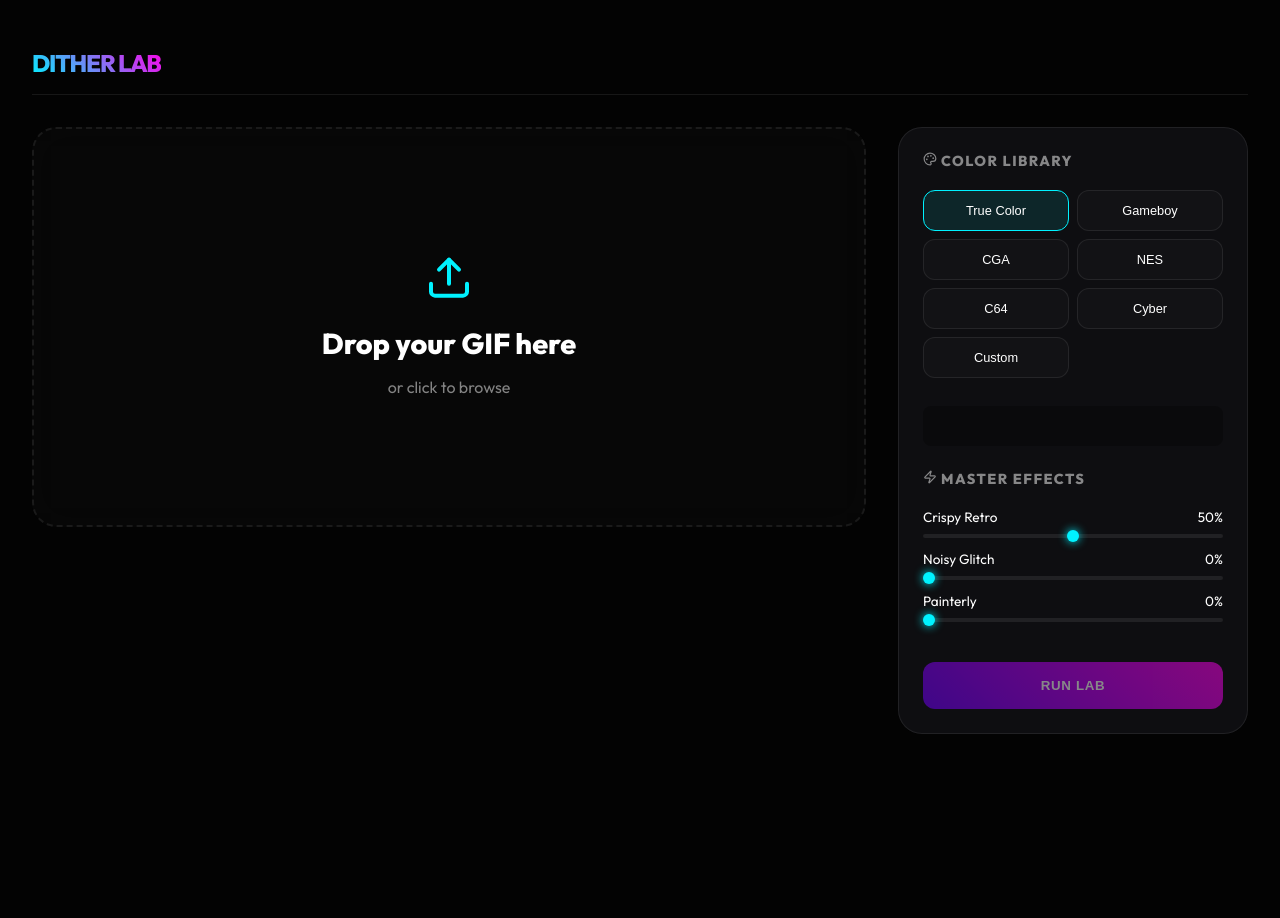
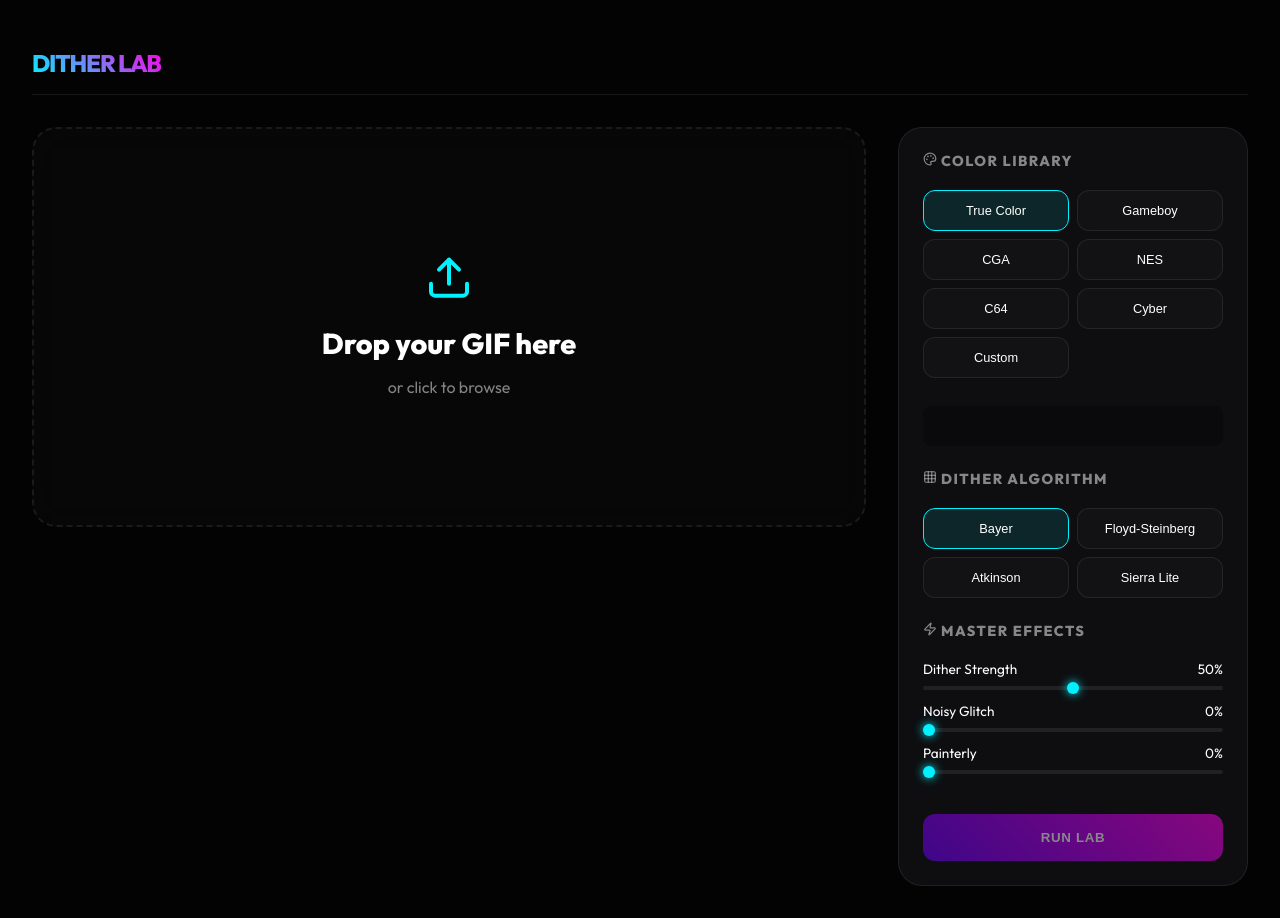
Before and after one commit to cogspa/GITdither, a React (Vite) app: page / in a window 1280 px wide. Before the commit the page ends 800 px from the top, so only its background shows below. Built offline with nearby package versions, Linux system fonts and the light colour scheme.

Commit message:
Add Advanced Dither Algorithms: Floyd-Steinberg, Atkinson, and Sierra Lite

```diff
--- a/src/App.jsx
+++ b/src/App.jsx
@@ -1,5 +1,5 @@
 import React, { useState, useRef, useEffect } from 'react';
-import { Upload, Download, Sliders, Layers, Monitor, Image as ImageIcon, Zap, Palette, Trash2, ArrowRight, Plus, X } from 'lucide-react';
+import { Upload, Download, Sliders, Layers, Monitor, Image as ImageIcon, Zap, Palette, Trash2, ArrowRight, Plus, X, Grid, Cpu } from 'lucide-react';
 import { motion, AnimatePresence } from 'framer-motion';
 import gifFrames from 'gif-frames';
 import GIF from 'gif.js';
@@ -17,6 +17,38 @@ const bayerMatrix8x8 = [
   [63, 31, 55, 23, 61, 29, 53, 21]
 ];
 
+const DITHER_ALGOS = {
+  'Bayer': { type: 'ordered' },
+  'Floyd-Steinberg': {
+    type: 'diffusion',
+    kernel: [
+      { x: 1, y: 0, w: 7 / 16 },
+      { x: -1, y: 1, w: 3 / 16 },
+      { x: 0, y: 1, w: 5 / 16 },
+      { x: 1, y: 1, w: 1 / 16 }
+    ]
+  },
+  'Atkinson': {
+    type: 'diffusion',
+    kernel: [
+      { x: 1, y: 0, w: 1 / 8 },
+      { x: 2, y: 0, w: 1 / 8 },
+      { x: -1, y: 1, w: 1 / 8 },
+      { x: 0, y: 1, w: 1 / 8 },
+      { x: 1, y: 1, w: 1 / 8 },
+      { x: 0, y: 2, w: 1 / 8 }
+    ]
+  },
+  'Sierra Lite': {
+    type: 'diffusion',
+    kernel: [
+      { x: 1, y: 0, w: 2 / 4 },
+      { x: -1, y: 1, w: 1 / 4 },
+      { x: 0, y: 1, w: 1 / 4 }
+    ]
+  }
+};
+
 const PRESET_PALETTES = {
   'True Color': null,
   'Gameboy': ['#0f380f', '#306230', '#8bac0f', '#9bbc0f'],
@@ -27,10 +59,10 @@ const PRESET_PALETTES = {
 };
 
 const ASPECT_RATIOS = [
-  { label: '1:1', value: 1, icon: 'Square' },
-  { label: '9:16', value: 9 / 16, icon: 'Smartphone' },
-  { label: '16:9', value: 16 / 9, icon: 'Monitor' },
-  { label: '4:5', value: 4 / 5, icon: 'Image' }
+  { label: '1:1', value: 1 },
+  { label: '9:16', value: 9 / 16 },
+  { label: '16:9', value: 16 / 9 },
+  { label: '4:5', value: 4 / 5 }
 ];
 
 export default function App() {
@@ -48,6 +80,7 @@ export default function App() {
   const [falloff, setFalloff] = useState(20);
   const [aspectRatio, setAspectRatio] = useState(1);
   const [status, setStatus] = useState('');
+  const [ditherAlgo, setDitherAlgo] = useState('Bayer');
 
   // Palette State
   const [selectedPaletteName, setSelectedPaletteName] = useState('True Color');
@@ -113,7 +146,6 @@ export default function App() {
     setStatus('Analyzing colors...');
 
     setTimeout(() => {
-      // Sample colors from the first frame
       const canvas = document.createElement('canvas');
       const ctx = canvas.getContext('2d');
       const firstFrame = frames[0];
@@ -124,16 +156,13 @@ export default function App() {
       const imageData = ctx.getImageData(0, 0, canvas.width, canvas.height);
       const data = imageData.data;
       const samples = [];
-      const step = Math.floor(data.length / 4000) * 4; // Sample ~1000 pixels
+      const step = Math.floor(data.length / 4000) * 4;
 
       for (let i = 0; i < data.length; i += step) {
         samples.push([data[i], data[i + 1], data[i + 2]]);
       }
 
-      // Simple 8-color K-means initial centroids
       let centroids = samples.slice(0, 8);
-
-      // 5 iterations for speed
       for (let iter = 0; iter < 5; iter++) {
         const clusters = Array.from({ length: 8 }, () => []);
         for (const s of samples) {
@@ -166,7 +195,6 @@ export default function App() {
     setProgress(0);
     setStatus('Preparing Palette...');
 
-    // Pre-cache palette RGBs to avoid chroma() calls in the pixel loop
     const rawPalette = selectedPaletteName === 'Custom' ? customPalette : PRESET_PALETTES[selectedPaletteName];
     const cachedPalette = rawPalette ? rawPalette.map(c => chroma(c).rgb()) : null;
 
@@ -185,8 +213,10 @@ export default function App() {
     for (let index = 0; index < frames.length; index++) {
       const originalFrame = frames[index];
       const canvas = document.createElement('canvas');
-      canvas.width = originalFrame.width;
-      canvas.height = originalFrame.height;
+      const width = originalFrame.width;
+      const height = originalFrame.height;
+      canvas.width = width;
+      canvas.height = height;
       const ctx = canvas.getContext('2d');
       ctx.drawImage(originalFrame, 0, 0);
 
@@ -201,13 +231,22 @@ export default function App() {
       }
 
       if (t > 0) {
-        const imageData = ctx.getImageData(0, 0, canvas.width, canvas.height);
+        const imageData = ctx.getImageData(0, 0, width, height);
         const data = imageData.data;
         const strength = (retro / 100) * t;
         const pStep = Math.floor(painterly / 10) + 1;
+        const algo = DITHER_ALGOS[ditherAlgo];
 
-        for (let i = 0; i < data.length; i += 4) {
-          let r = data[i], g = data[i + 1], b = data[i + 2];
+        if (algo.type === 'diffusion') {
+          // Error Diffusion Dithering (Floyd-Steinberg, Atkinson, etc.)
+          // We use a float buffer to accumulate errors
+          const errorBuffer = new Float32Array(data.length);
+          for (let i = 0; i < data.length; i++) errorBuffer[i] = data[i];
+
+          for (let y = 0; y < height; y++) {
+            for (let x = 0; x < width; x++) {
+              const i = (y * width + x) * 4;
+              let r = errorBuffer[i], g = errorBuffer[i + 1], b = errorBuffer[i + 2];
 
               // Painterly
               if (painterly > 0) {
@@ -216,22 +255,63 @@ export default function App() {
                 b = Math.round(b / (pStep * 20)) * (pStep * 20);
               }
 
-          // Dither
+              // Nearest Color
+              let [nr, ng, nb] = cachedPalette
+                ? getNearestColor(r, g, b, cachedPalette)
+                : [r > 127 ? 255 : 0, g > 127 ? 255 : 0, b > 127 ? 255 : 0];
+
+              // Blend based on strength
+              const blendR = r + (nr - r) * strength;
+              const blendG = g + (ng - g) * strength;
+              const blendB = b + (nb - b) * strength;
+
+              data[i] = blendR; data[i + 1] = blendG; data[i + 2] = blendB;
+
+              // Error Distribution
+              const er = r - blendR;
+              const eg = g - blendG;
+              const eb = b - blendB;
+
+              for (const k of algo.kernel) {
+                const nx = x + k.x;
+                const ny = y + k.y;
+                if (nx >= 0 && nx < width && ny >= 0 && ny < height) {
+                  const ni = (ny * width + nx) * 4;
+                  errorBuffer[ni] += er * k.w;
+                  errorBuffer[ni + 1] += eg * k.w;
+                  errorBuffer[ni + 2] += eb * k.w;
+                }
+              }
+
+              // Glitch
+              if (glitch > 0 && Math.random() < (glitch / 5000) * t) {
+                data[i] = data[i + 20] || data[i];
+              }
+            }
+          }
+        } else {
+          // Ordered Dithering (Bayer)
+          for (let i = 0; i < data.length; i += 4) {
+            let r = data[i], g = data[i + 1], b = data[i + 2];
+
+            if (painterly > 0) {
+              r = Math.round(r / (pStep * 20)) * (pStep * 20);
+              g = Math.round(g / (pStep * 20)) * (pStep * 20);
+              b = Math.round(b / (pStep * 20)) * (pStep * 20);
+            }
+
             if (retro > 0) {
-            const x = (i / 4) % canvas.width;
-            const y = Math.floor((i / 4) / canvas.width);
+              const x = (i / 4) % width;
+              const y = Math.floor((i / 4) / width);
               const threshold = bayerMatrix8x8[y % 8][x % 8] / 64 * 255;
-
               const dr = r > threshold ? 255 : 0;
               const dg = g > threshold ? 255 : 0;
               const db = b > threshold ? 255 : 0;
-
               r = r + (dr - r) * strength;
               g = g + (dg - g) * strength;
               b = b + (db - b) * strength;
             }
 
-          // Palette Mapping
             if (cachedPalette) {
               const [nr, ng, nb] = getNearestColor(r, g, b, cachedPalette);
               data[i] = nr; data[i + 1] = ng; data[i + 2] = nb;
@@ -239,9 +319,9 @@ export default function App() {
               data[i] = r; data[i + 1] = g; data[i + 2] = b;
             }
 
-          // Glitch (simplified inside loop for speed)
             if (glitch > 0 && Math.random() < (glitch / 5000) * t) {
               data[i] = data[i + 20] || data[i];
+            }
           }
         }
         ctx.putImageData(imageData, 0, 0);
@@ -251,7 +331,6 @@ export default function App() {
       setProgress(Math.round(((index + 1) / frames.length) * 50));
       setStatus(`Processing: ${index + 1}/${frames.length}`);
 
-      // Yield to UI thread every few frames to prevent "Unresponsive" error
       if (index % 5 === 0) {
         await new Promise(r => setTimeout(r, 0));
       }
@@ -291,10 +370,7 @@ export default function App() {
 
       <main>
         <section className="preview-area">
-          <div
-            className={`upload-zone ${!originalGif ? 'empty' : ''}`}
-            onClick={() => !originalGif && fileInputRef.current.click()}
-          >
+          <div className={`upload-zone ${!originalGif ? 'empty' : ''}`} onClick={() => !originalGif && fileInputRef.current.click()}>
             <input type="file" ref={fileInputRef} hidden accept="image/gif" onChange={handleFileUpload} />
             {!originalGif ? (
               <div className="upload-prompt">
@@ -347,12 +423,7 @@ export default function App() {
                   {name}
                 </button>
               ))}
-              <button
-                className={`preset-button ${selectedPaletteName === 'Custom' ? 'active' : ''}`}
-                onClick={() => setSelectedPaletteName('Custom')}
-              >
-                Custom
-              </button>
+              <button className={`preset-button ${selectedPaletteName === 'Custom' ? 'active' : ''}`} onClick={() => setSelectedPaletteName('Custom')}>Custom</button>
             </div>
 
             <div className="palette-preview">
@@ -363,9 +434,7 @@ export default function App() {
 
             {selectedPaletteName === 'Custom' && (
               <div className="custom-palette-actions">
-                <button className="preset-button" onClick={runKMeans} disabled={isAutoClustering}>
-                  {isAutoClustering ? 'Analyzing...' : 'Auto-Extract'}
-                </button>
+                <button className="preset-button" onClick={runKMeans} disabled={isAutoClustering}>{isAutoClustering ? 'Analyzing...' : 'Auto-Extract'}</button>
                 <div className="color-adder">
                   <input type="color" onChange={(e) => setCustomPalette([...customPalette, e.target.value])} title="Add Color" />
                   <button className="preset-button" onClick={() => setCustomPalette([])}><Plus size={14} /></button>
@@ -375,9 +444,24 @@ export default function App() {
           </div>
 
           <div className="control-group">
+            <h3><Grid size={14} /> Dither Algorithm</h3>
+            <div className="preset-grid">
+              {Object.keys(DITHER_ALGOS).map(algo => (
+                <button
+                  key={algo}
+                  className={`preset-button ${ditherAlgo === algo ? 'active' : ''}`}
+                  onClick={() => setDitherAlgo(algo)}
+                >
+                  {algo}
+                </button>
+              ))}
+            </div>
+          </div>
+
+          <div className="control-group">
             <h3><Zap size={14} /> Master Effects</h3>
             <div className="slider-container">
-              <div className="slider-label"><span>Crispy Retro</span><span>{retro}%</span></div>
+              <div className="slider-label"><span>Dither Strength</span><span>{retro}%</span></div>
               <input type="range" value={retro} onChange={(e) => setRetro(parseInt(e.target.value))} />
             </div>
             <div className="slider-container">
```
Lines whose indentation alone changed are shown as unchanged.
